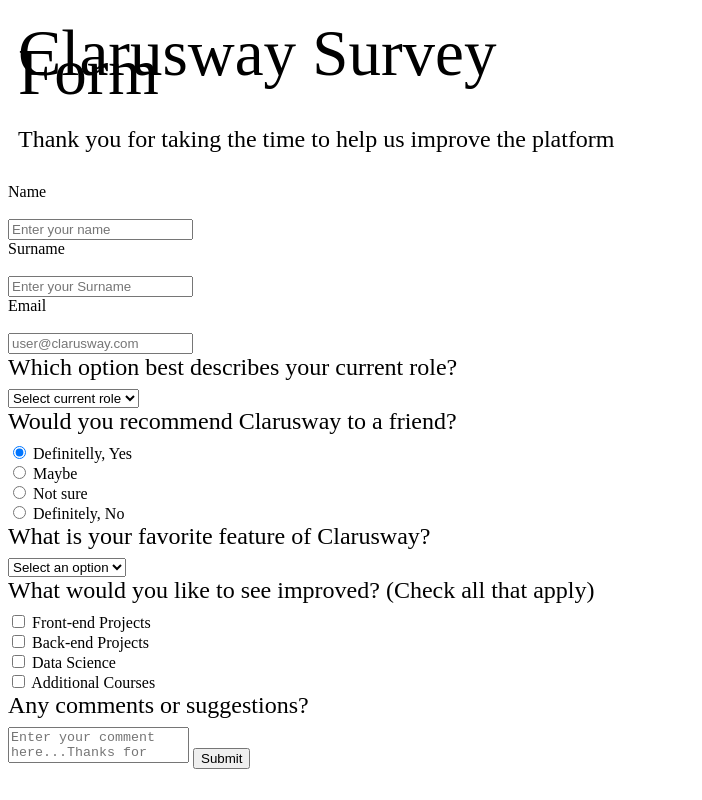
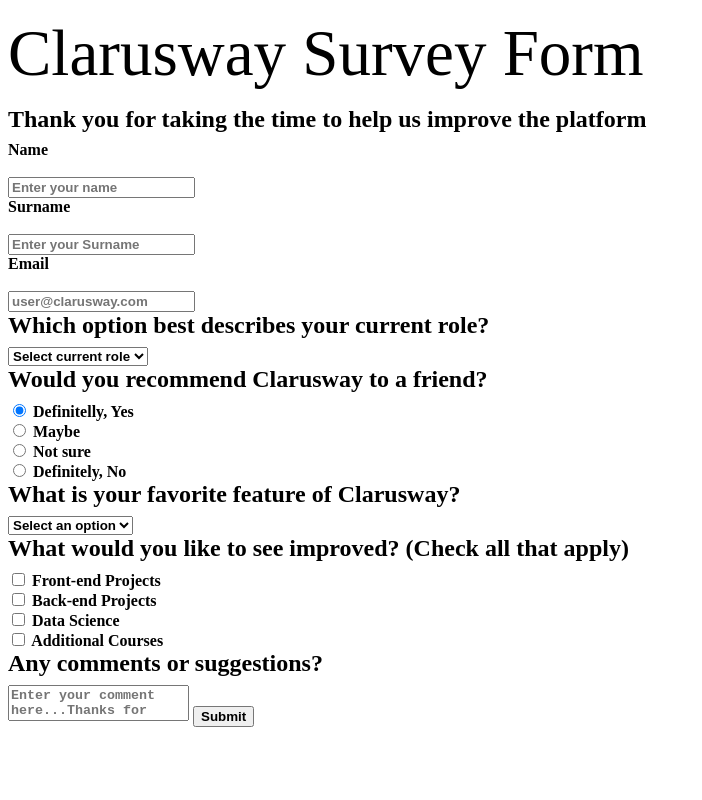
Before and after one commit to eminbulbul/html_css_js_exercises, a plain HTML site: page survey form/index.html in a window 1280 px wide. Shown: the whole page, without its empty margins (0-702 px from the left). Drawn offline with Linux system fonts and the light colour scheme.

Commit message:
h1 fixed in style.css, result.html linked

```diff
--- a/survey form/index.html
+++ b/survey form/index.html
@@ -15,7 +15,7 @@
         <p>Thank you for taking the time to help us improve the platform</p>
     </header>
     <div>
-        <form action="#">
+        <form action="./result.html">
             <label for="name">Name</label>
             <br /><br />
             <input type="text" name="name" id="name" placeholder="Enter your name" />
@@ -72,6 +72,7 @@
 
             <br />
 
+
             <p>What would you like to see improved? (Check all that apply)</p>
 
             <input type="checkbox" name="projects-c" id="frontend_projects" value="frontend_projects" />
--- a/survey form/style.css
+++ b/survey form/style.css
@@ -1,5 +1,9 @@
+* {
+    font-weight: bold;
+}
+
 body {
-    width: 50%;
+    width: 60%;
     box-sizing: border-box;
 }
 
@@ -17,9 +21,5 @@ p {
 
 button {
     border: none;
+    border-radius: 20px;
 }
-
-header {
-    padding: 0 0.625rem;
-    margin-bottom: 1.875rem;
-}
```
